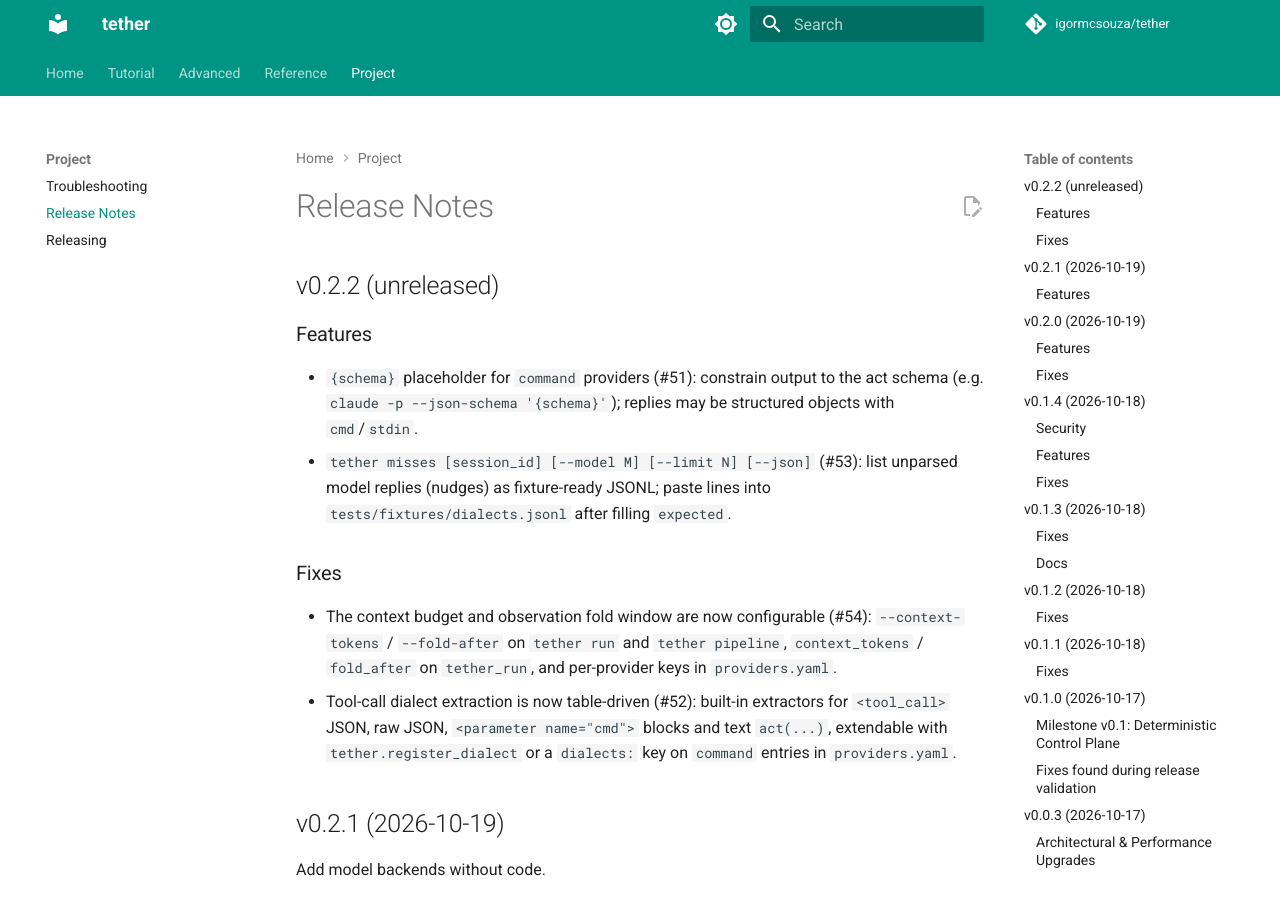
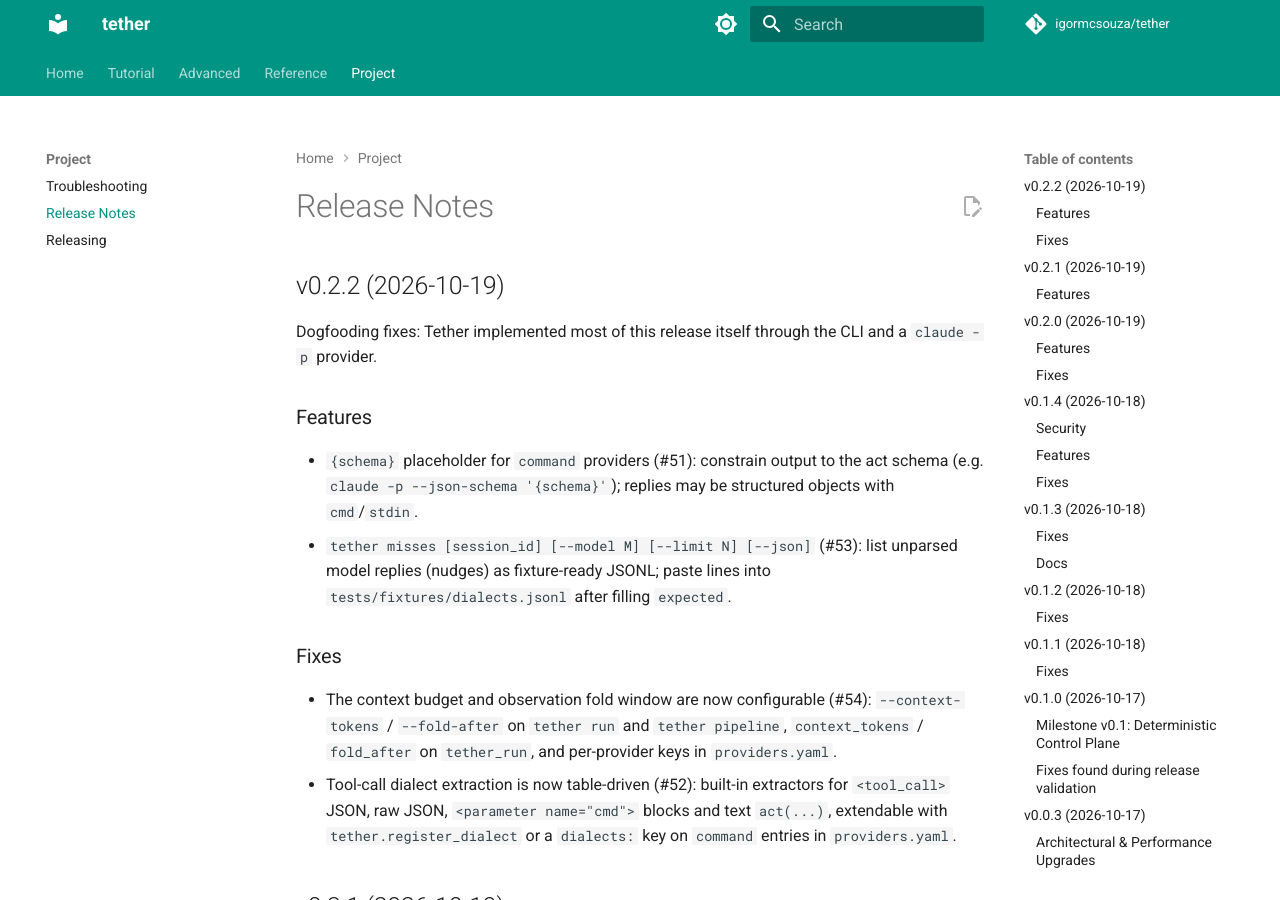
Before and after one commit to igormcsouza/tether, an MkDocs documentation site: the page built from docs/release-notes.md, in a window 1280 px wide and 900 px high. Built offline with MkDocs 1.6.1 and Material for MkDocs 9.7.7, drawn with Linux system fonts in a browser that asks for light colours; comment, search, counter and statistics services are not loaded.

Commit message:
release: v0.2.2 (dialects, {schema}, misses, context config)
Bump __version__ to 0.2.2 and date the release notes.

Co-Authored-By: Claude Sonnet 5.5 <noreply@anthropic.com>

```diff
--- a/docs/release-notes.md
+++ b/docs/release-notes.md
@@ -1,6 +1,8 @@
 # Release Notes
 
-## v0.2.2 (unreleased)
+## v0.2.2 (2026-10-19)
+
+Dogfooding fixes: Tether implemented most of this release itself through the CLI and a `claude -p` provider.
 
 ### Features
 
--- a/tether/__init__.py
+++ b/tether/__init__.py
@@ -31,7 +31,7 @@ from tether.store import (
     ToolOffender,
 )
 
-__version__ = "0.2.1"
+__version__ = "0.2.2"
 
 __all__ = [
     "ActionCall",
```
Also changed, not shown: 1 other file.
